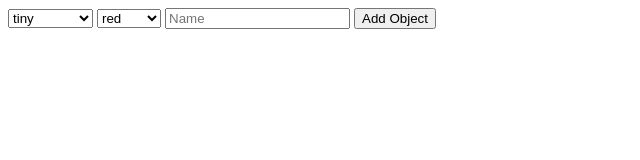
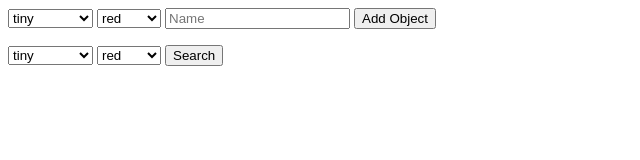
Before and after one commit to sukhanova/inventoryApp, a plain HTML site: page index.html in a window 1280 px wide. Shown: the whole page, without its empty margins (0-640 px from the left). Drawn offline with Linux system fonts and the light colour scheme.

Commit message:
search logic added

```diff
--- a/client.js
+++ b/client.js
@@ -17,7 +17,24 @@ function addObject(){
 
 function onReady(){
     $('#addObjectButton').on('click', addObject );
+    $('#searchButton').on('click', search);
 }
+
+function search(){
+    console.log('in search');
+    // get user input
+    let matches = [];
+    // loop through the inventory
+    for(let i=0; i<inventory.length; i++){
+        const item = inventory[i];
+        // save any matches
+        if(item.color === $('#colorSearchIn').val() && item.size === $('#sizeSearchIn').val()){
+            matches.push(item);
+        } // end match
+    } // end for
+    // display matches on DOM
+    console.log(matches);
+} // end search
 
 function showInventory(){
     let el = $('#inventoryOut');
--- a/index.html
+++ b/index.html
@@ -31,5 +31,24 @@
     <div id="outputDiv">
         <ul id="inventoryOut"></ul>
     </div>
+    <div id="searchDiv>">
+        <select id="sizeSearchIn">
+            <option>tiny</option>
+            <option>small</option>
+            <option>medium</option>
+            <option>large</option>
+            <option>extra large</option>
+            <option>the largest</option>
+        </select>
+        <select id="colorSearchIn">
+            <option>red</option>
+            <option>orange</option>
+            <option>yellow</option>
+            <option>green</option>
+            <option>blue</option>
+            <option>purple</option>
+        </select>
+        <button id="searchButton">Search</button>
+    </div>
 </body>
 </html>
```
